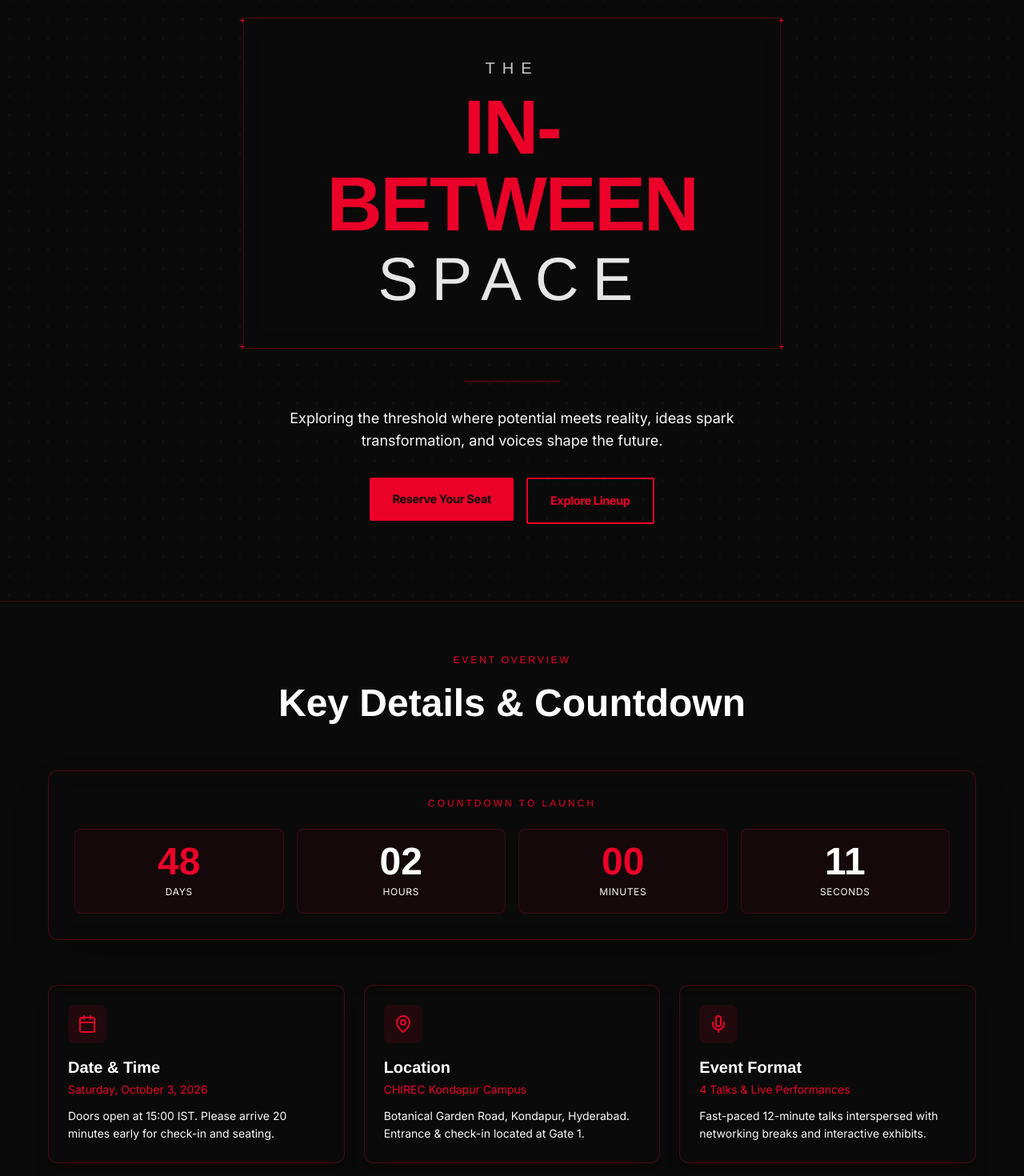
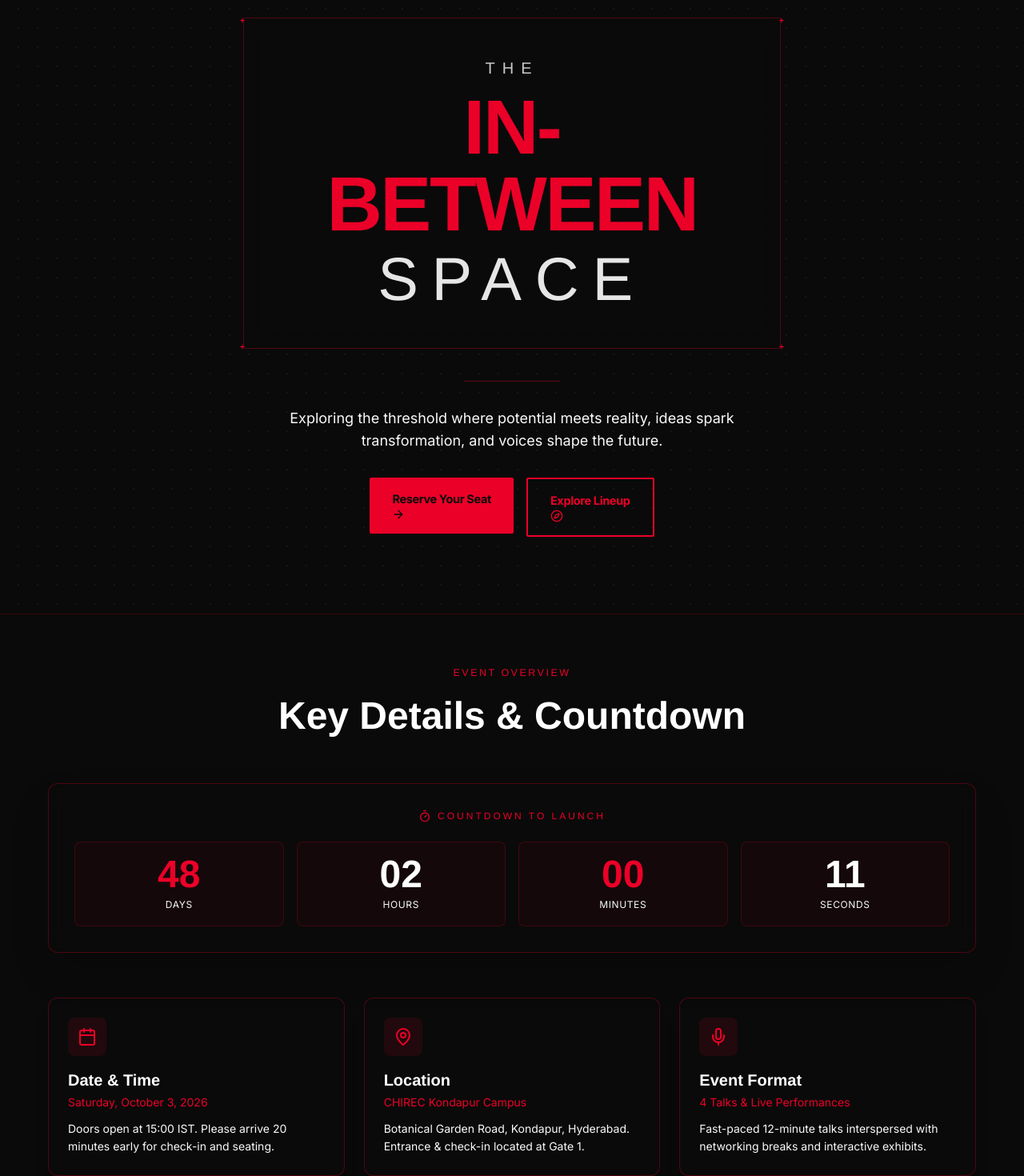
Before and after one commit to shaunak44oop/react-tedx, a React (Vite) app: page / in a window 1280 px wide. Shown: the part 180-1650 px from the top of the page at 80% size. Built offline with nearby package versions, Linux system fonts and the light colour scheme; the HTML template or start-up script is replaced by a standard one.

Commit message:
Refacto Home Page with jazzy animations

```diff
--- a/src/pages/home.tsx
+++ b/src/pages/home.tsx
@@ -2,7 +2,7 @@ import { useState, useEffect } from "react";
 import { motion } from "motion/react";
 import { Reveal, RevealGroup, staggerItem } from "../components/kokonutui/reveal";
 import { SpotlightButton } from "../components/kokonutui/spotlight-button";
-import { Calendar, MapPin, Mic } from "lucide-react";
+import { Calendar, MapPin, Mic, ArrowRight, Compass, Timer } from "lucide-react";
 
 export function Home() {
   const [timeLeft, setTimeLeft] = useState({
@@ -38,11 +38,18 @@ export function Home() {
     <div className="min-h-screen bg-ink text-white overflow-hidden font-['Inter',sans-serif] font-light">
       {/* Centered Sleek Hero Section */}
       <section className="relative flex flex-col items-center justify-center px-[clamp(20px,4vw,56px)] pt-[150px] pb-24 text-center">
-        {/* Soft Ambient Hero Background Glow */}
-        <div className="absolute top-1/3 left-1/2 -translate-x-1/2 -translate-y-1/2 w-[350px] sm:w-[500px] h-[350px] sm:h-[500px] bg-brand/12 blur-[140px] rounded-full pointer-events-none" />
 
-        {/* Subtle Grid Texture */}
-        <div
+        {/* ANIMATION 1: Breathing Ambient Hero Background Glow */}
+        <motion.div
+          animate={{ scale: [1, 1.1, 1], opacity: [0.6, 1, 0.6] }}
+          transition={{ duration: 6, repeat: Infinity, ease: "easeInOut" }}
+          className="absolute top-1/3 left-1/2 -translate-x-1/2 -translate-y-1/2 w-[350px] sm:w-[500px] h-[350px] sm:h-[500px] bg-brand/12 blur-[140px] rounded-full pointer-events-none"
+        />
+
+        {/* ANIMATION 2: Slowly Panning Grid Texture */}
+        <motion.div
+          animate={{ backgroundPosition: ["0px 0px", "24px 24px"] }}
+          transition={{ duration: 4, repeat: Infinity, ease: "linear" }}
           className="absolute inset-0 pointer-events-none opacity-[0.05]"
           style={{
             backgroundImage: `radial-gradient(circle, #ffffff 1px, transparent 1px)`,
@@ -56,7 +63,7 @@ export function Home() {
           </p>
 
           {/* Architectural Styled Title Card */}
-          <div className="relative border border-brand/30 bg-ink/80 p-8 sm:p-12 backdrop-blur-md rounded-sm my-2 max-w-2xl w-full">
+          <div className="relative border border-brand/30 bg-ink/80 p-8 sm:p-12 backdrop-blur-md rounded-sm my-2 max-w-2xl w-full hover:border-brand/60 transition-colors duration-500">
             {/* Corner Crosshair Markers */}
             <span className="absolute -top-1.5 -left-1.5 text-brand text-xs font-mono">+</span>
             <span className="absolute -top-1.5 -right-1.5 text-brand text-xs font-mono">+</span>
@@ -105,18 +112,21 @@ export function Home() {
           </p>
 
           <div className="flex flex-wrap justify-center gap-4">
-            <SpotlightButton to="/register">
+            {/* ICONS ADDED: ArrowRight and Compass in buttons */}
+            <SpotlightButton to="/register" className="group flex items-center gap-2">
               Reserve Your Seat
+              <ArrowRight className="w-4 h-4 transition-transform group-hover:translate-x-1" />
             </SpotlightButton>
-            <SpotlightButton to="/speakers" variant="outline">
+            <SpotlightButton to="/speakers" variant="outline" className="group flex items-center gap-2">
               Explore Lineup
+              <Compass className="w-4 h-4 transition-transform group-hover:rotate-45" />
             </SpotlightButton>
           </div>
         </Reveal>
       </section>
 
       {/* Countdown, Location, Date & Format Section */}
-      <section className="px-[clamp(20px,4vw,56px)] py-16 border-t border-brand/20 bg-ink/40">
+      <section className="px-[clamp(20px,4vw,56px)] py-16 border-t border-brand/20 bg-ink/40 relative">
         <div className="mx-auto max-w-container font-['Inter',sans-serif] font-light">
           <Reveal className="text-center mb-12">
             <p className="font-['Helvetica',sans-serif] text-[12.5px] uppercase tracking-[0.2em] text-brand font-medium">
@@ -130,43 +140,48 @@ export function Home() {
           {/* Live Countdown Card */}
           <Reveal className="mb-14">
             <div className="rounded-xl border border-brand/30 bg-ink/80 p-6 sm:p-8 backdrop-blur-md shadow-2xl relative">
-              <p className="text-center font-['Helvetica',sans-serif] text-xs uppercase tracking-[0.25em] text-brand mb-6 font-medium">
-                Countdown to Launch
+              <p className="flex items-center justify-center gap-2 font-['Helvetica',sans-serif] text-xs uppercase tracking-[0.25em] text-brand mb-6 font-medium">
+                <Timer className="w-4 h-4 animate-pulse" /> Countdown to Launch
               </p>
               <div className="grid grid-cols-2 sm:grid-cols-4 gap-4 text-center">
-                <div className="p-4 rounded-lg border border-brand/20 bg-brand/5">
+                {/* ANIMATION 3: Spring hover effects on countdown blocks */}
+                <motion.div whileHover={{ scale: 1.05 }} transition={{ type: "spring", stiffness: 300 }} className="p-4 rounded-lg border border-brand/20 bg-brand/5 cursor-default">
                   <span className="block font-['Helvetica',sans-serif] text-4xl sm:text-5xl text-brand font-bold">
                     {String(timeLeft.days).padStart(2, '0')}
                   </span>
                   <span className="font-['Inter',sans-serif] text-xs uppercase text-muted tracking-wider font-light">Days</span>
-                </div>
-                <div className="p-4 rounded-lg border border-brand/20 bg-brand/5">
+                </motion.div>
+                <motion.div whileHover={{ scale: 1.05 }} transition={{ type: "spring", stiffness: 300 }} className="p-4 rounded-lg border border-brand/20 bg-brand/5 cursor-default">
                   <span className="block font-['Helvetica',sans-serif] text-4xl sm:text-5xl text-white font-bold">
                     {String(timeLeft.hours).padStart(2, '0')}
                   </span>
                   <span className="font-['Inter',sans-serif] text-xs uppercase text-muted tracking-wider font-light">Hours</span>
-                </div>
-                <div className="p-4 rounded-lg border border-brand/20 bg-brand/5">
+                </motion.div>
+                <motion.div whileHover={{ scale: 1.05 }} transition={{ type: "spring", stiffness: 300 }} className="p-4 rounded-lg border border-brand/20 bg-brand/5 cursor-default">
                   <span className="block font-['Helvetica',sans-serif] text-4xl sm:text-5xl text-brand font-bold">
                     {String(timeLeft.minutes).padStart(2, '0')}
                   </span>
                   <span className="font-['Inter',sans-serif] text-xs uppercase text-muted tracking-wider font-light">Minutes</span>
-                </div>
-                <div className="p-4 rounded-lg border border-brand/20 bg-brand/5">
+                </motion.div>
+                <motion.div whileHover={{ scale: 1.05 }} transition={{ type: "spring", stiffness: 300 }} className="p-4 rounded-lg border border-brand/20 bg-brand/5 cursor-default">
                   <span className="block font-['Helvetica',sans-serif] text-4xl sm:text-5xl text-white font-bold">
                     {String(timeLeft.seconds).padStart(2, '0')}
                   </span>
                   <span className="font-['Inter',sans-serif] text-xs uppercase text-muted tracking-wider font-light">Seconds</span>
-                </div>
+                </motion.div>
               </div>
             </div>
           </Reveal>
 
           {/* Details Cards: Date, Location, Format */}
           <RevealGroup className="grid gap-6 md:grid-cols-3" stagger={0.1}>
-            {/* Date */}
-            <motion.div variants={staggerItem} className="rounded-xl border border-brand/30 bg-ink p-6 shadow-xl hover:border-brand transition-colors">
-              <div className="mb-4 inline-flex h-12 w-12 items-center justify-center rounded-lg bg-brand/10 text-brand">
+            {/* ANIMATION 4 & ICON ENHANCEMENT: Hover lifts card up and pops the icon */}
+            <motion.div
+              variants={staggerItem}
+              whileHover={{ y: -8 }}
+              className="group rounded-xl border border-brand/30 bg-ink p-6 shadow-xl hover:border-brand hover:shadow-brand/20 transition-all cursor-default"
+            >
+              <div className="mb-4 inline-flex h-12 w-12 items-center justify-center rounded-lg bg-brand/10 text-brand group-hover:scale-110 group-hover:bg-brand group-hover:text-white transition-all duration-300">
                 <Calendar className="h-6 w-6" />
               </div>
               <h3 className="font-['Helvetica',sans-serif] text-xl font-bold text-white mb-1">Date & Time</h3>
@@ -177,8 +192,12 @@ export function Home() {
             </motion.div>
 
             {/* Location */}
-            <motion.div variants={staggerItem} className="rounded-xl border border-brand/30 bg-ink p-6 shadow-xl hover:border-brand transition-colors">
-              <div className="mb-4 inline-flex h-12 w-12 items-center justify-center rounded-lg bg-brand/10 text-brand">
+            <motion.div
+              variants={staggerItem}
+              whileHover={{ y: -8 }}
+              className="group rounded-xl border border-brand/30 bg-ink p-6 shadow-xl hover:border-brand hover:shadow-brand/20 transition-all cursor-default"
+            >
+              <div className="mb-4 inline-flex h-12 w-12 items-center justify-center rounded-lg bg-brand/10 text-brand group-hover:scale-110 group-hover:bg-brand group-hover:text-white transition-all duration-300">
                 <MapPin className="h-6 w-6" />
               </div>
               <h3 className="font-['Helvetica',sans-serif] text-xl font-bold text-white mb-1">Location</h3>
@@ -189,8 +208,12 @@ export function Home() {
             </motion.div>
 
             {/* Format */}
-            <motion.div variants={staggerItem} className="rounded-xl border border-brand/30 bg-ink p-6 shadow-xl hover:border-brand transition-colors">
-              <div className="mb-4 inline-flex h-12 w-12 items-center justify-center rounded-lg bg-brand/10 text-brand">
+            <motion.div
+              variants={staggerItem}
+              whileHover={{ y: -8 }}
+              className="group rounded-xl border border-brand/30 bg-ink p-6 shadow-xl hover:border-brand hover:shadow-brand/20 transition-all cursor-default"
+            >
+              <div className="mb-4 inline-flex h-12 w-12 items-center justify-center rounded-lg bg-brand/10 text-brand group-hover:scale-110 group-hover:bg-brand group-hover:text-white transition-all duration-300">
                 <Mic className="h-6 w-6" />
               </div>
               <h3 className="font-['Helvetica',sans-serif] text-xl font-bold text-white mb-1">Event Format</h3>
```
